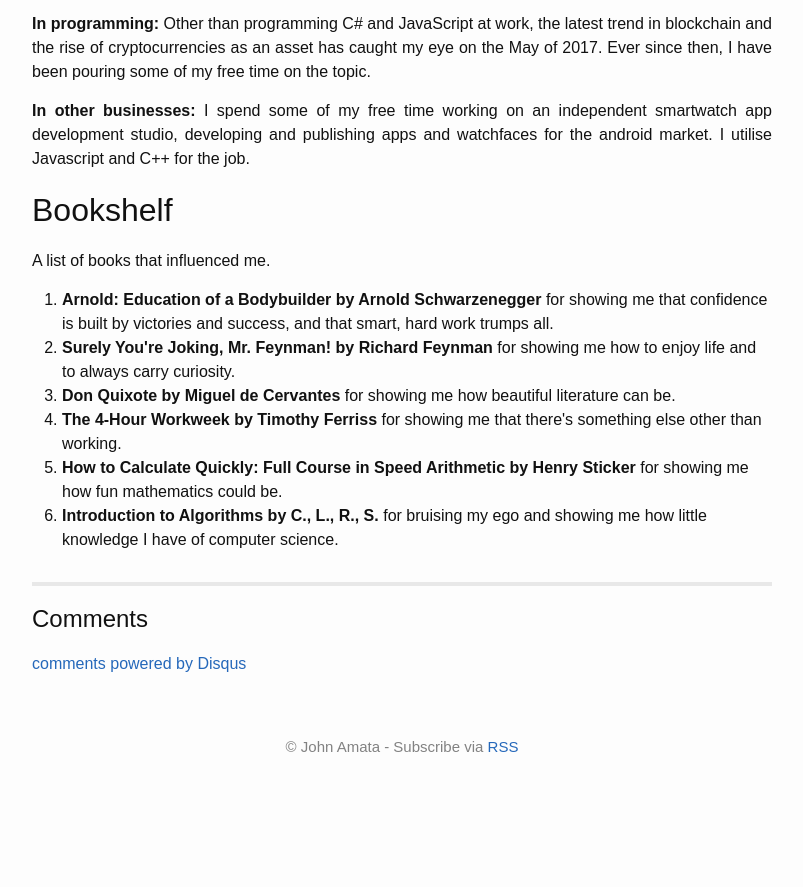
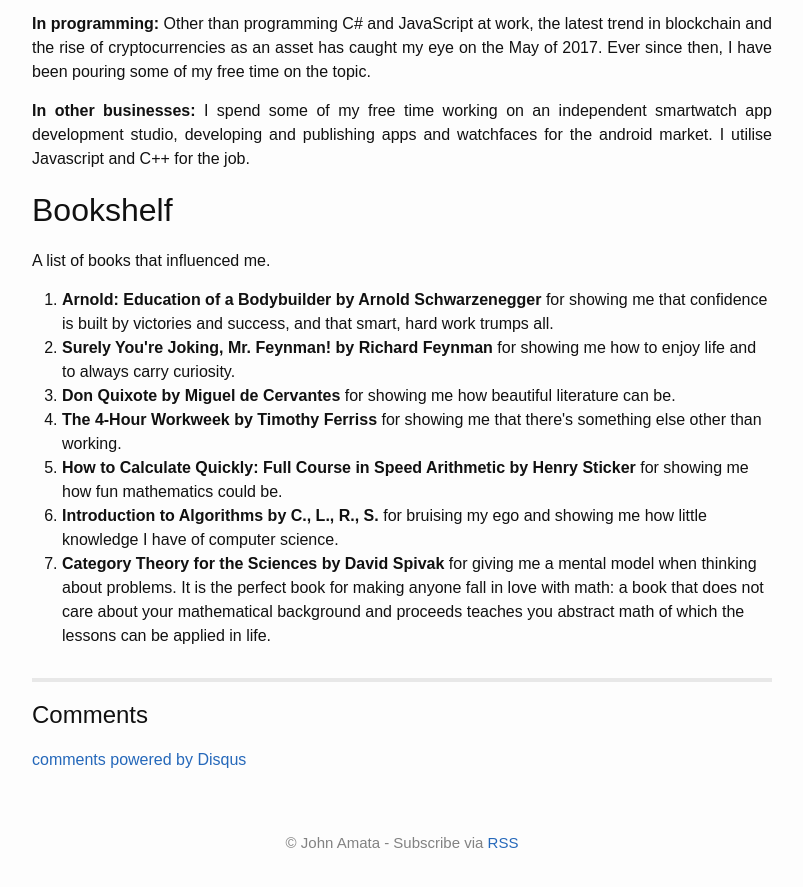
Before and after one commit to jpamata/jpamata.github.io, a Jekyll site: the page built from about.md, in a window 1280 px wide and 900 px high, scrolled down 1117 px. Shown: the top 887 px of the window, without its empty margins (238-1041 px from the left). Built offline with Jekyll 4.4.1, drawn with Linux system fonts in a browser that asks for light colours; comment, search, counter and statistics services are not loaded; before the commit the page ends 1921 px from its top, so only the background shows below that.

Commit message:
Update about.md

```diff
--- a/about.md
+++ b/about.md
@@ -34,4 +34,5 @@ I spend some of my free time working on an independent smartwatch app developmen
 	<li><strong>The 4-Hour Workweek by Timothy Ferriss</strong> for showing me that there's something else other than working.</li>
 	<li><strong>How to Calculate Quickly: Full Course in Speed Arithmetic by Henry Sticker</strong> for showing me how fun mathematics could be.</li>
 	<li><strong>Introduction to Algorithms by C., L., R., S.</strong> for bruising my ego and showing me how little knowledge I have of computer science.</li>
+	<li><strong>Category Theory for the Sciences by David Spivak</strong> for giving me a mental model when thinking about problems. It is the perfect book for making anyone fall in love with math: a book that does not care about your mathematical background and proceeds teaches you abstract math of which the lessons can be applied in life.</li>
 </ol>
```
